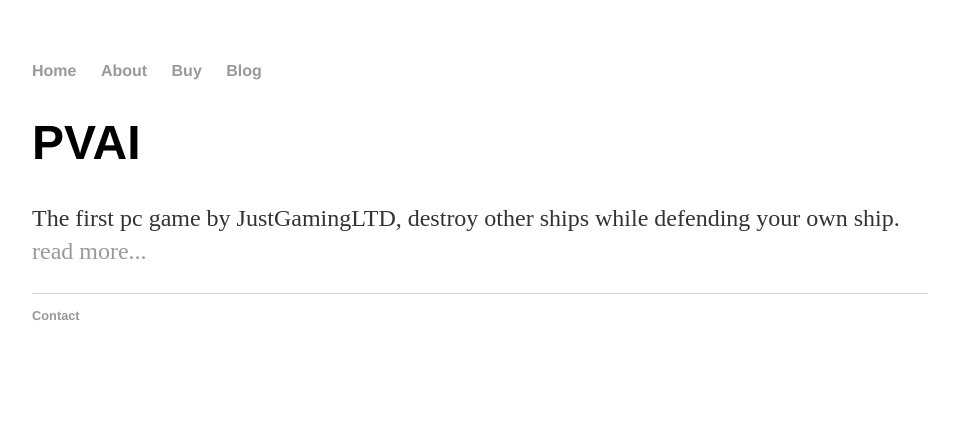
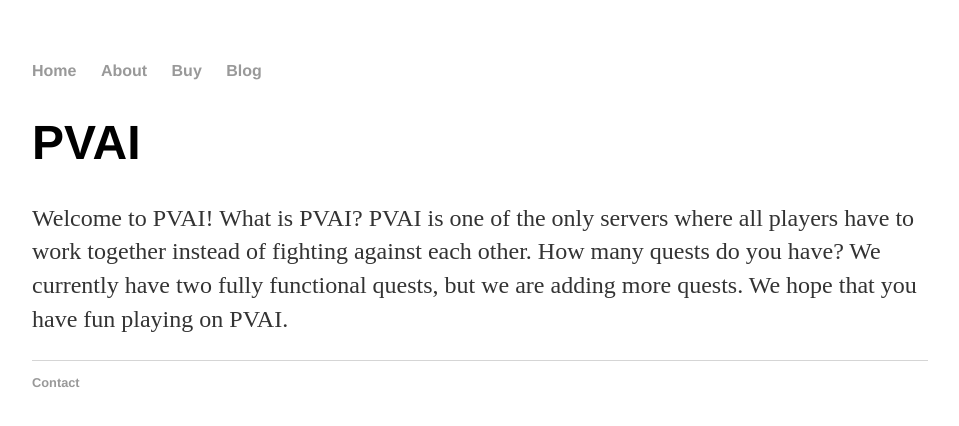
Before and after one commit to JustGamingLTD/justgamingltd.github.io2, a Jekyll site: the page built from index.html, in a window 1280 px wide. Shown: the top 426 px of the page, without its empty margins (160-1119 px from the left). Built offline with Jekyll 4.4.1, drawn with Linux system fonts in a browser that asks for light colours.

Commit message:
Update index.html

```diff
--- a/index.html
+++ b/index.html
@@ -5,5 +5,15 @@ title: PVAI
 
 		<div class="blurb">
 			<h1>PVAI</h1>
-			<p>The first pc game by JustGamingLTD, destroy other ships while defending your own ship. <a href="/about">read more...</a></p>
+			<p>Welcome to PVAI!
+
+What is PVAI?
+
+PVAI is one of the only servers where all players have to work together instead of fighting against each other.
+
+How many quests do you have?
+
+We currently have two fully functional quests, but we are adding more quests.
+
+We hope that you have fun playing on PVAI.</p>
 		</div>
```
